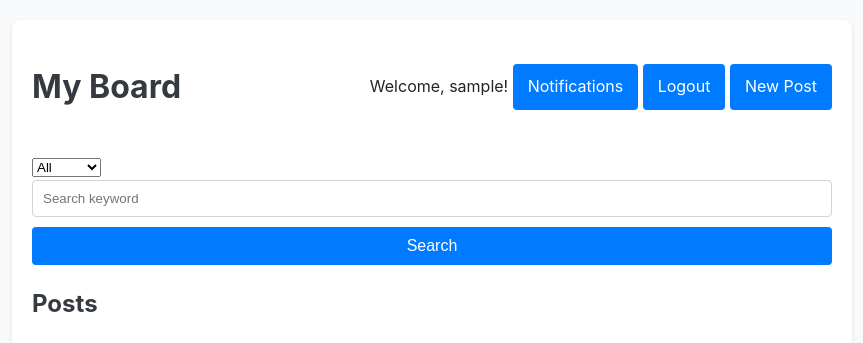
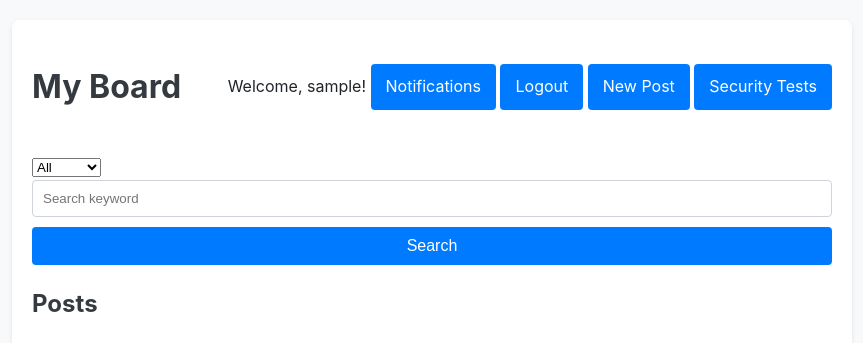
Before and after one commit to Mkway/S_WEB_Project, a PHP site: page /index.php in a window 1280 px wide. Shown: the top 343 px of the page, without its empty margins (208-1071 px from the left). Run offline with PHP 8.4, Linux system fonts and the light colour scheme; the visitor is signed in with stand-in values (Sample User, id 1); data that the repository does not hold is empty.

Commit message:
feat: 게시판에서 웹 해킹 테스트 페이지로 이동 링크 추가

```diff
--- a/my_lemp_project/src/index.php
+++ b/my_lemp_project/src/index.php
@@ -101,6 +101,7 @@ function getFirstImageAttachment($pdo, $post_id) {
                     <a href="notifications.php" class="btn">Notifications <?php if ($unread_notifications_count > 0): ?>(<span style="color: red;"><?php echo $unread_notifications_count; ?></span>)<?php endif; ?></a>
                     <a href="logout.php" class="btn">Logout</a>
                     <a href="create_post.php" class="btn">New Post</a>
+                    <a href="../webhacking/index.php" class="btn">Security Tests</a>
                 <?php else: ?>
                     <a href="login.php" class="btn">Login</a>
                     <a href="register.php" class="btn">Register</a>
```
